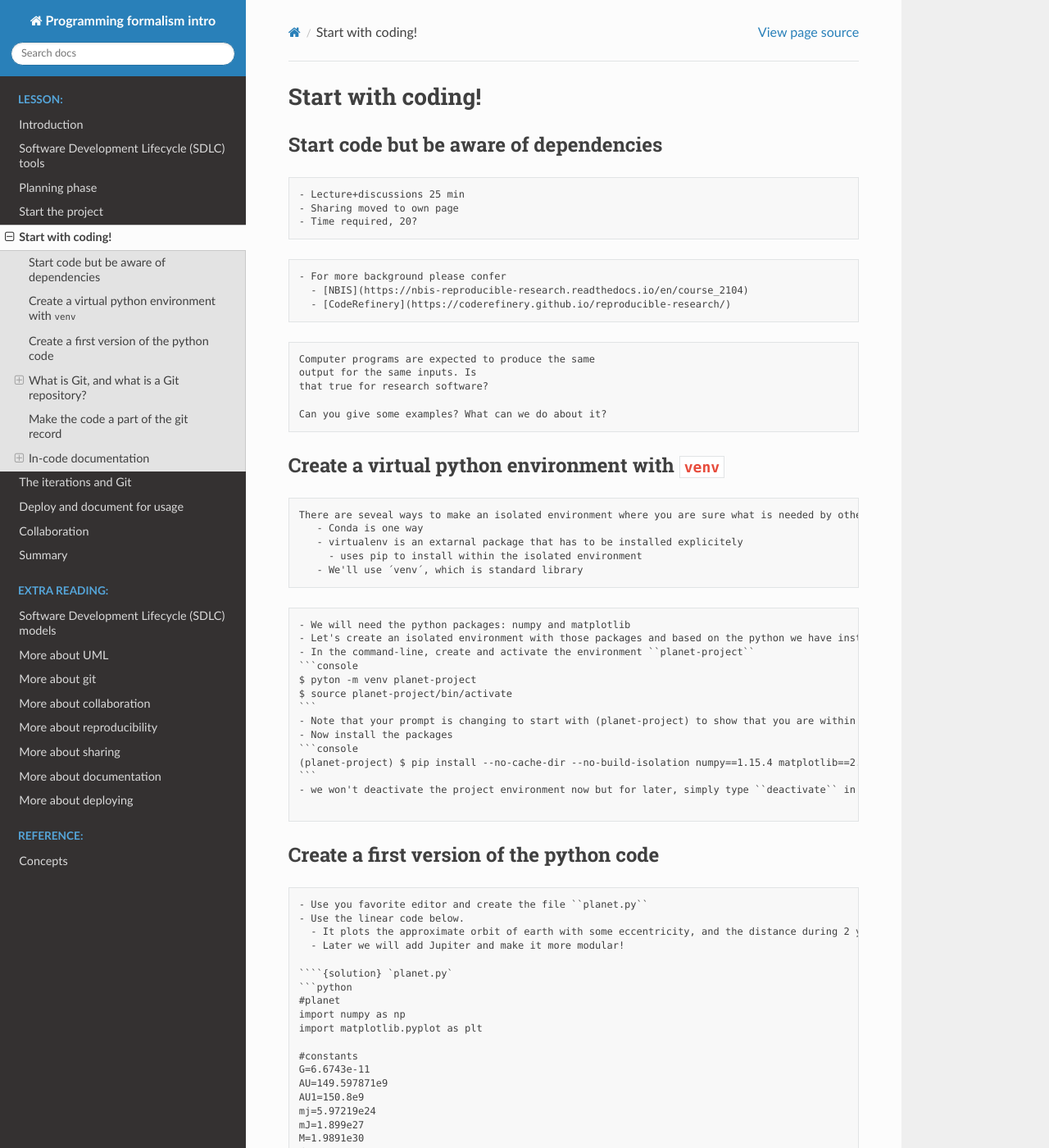
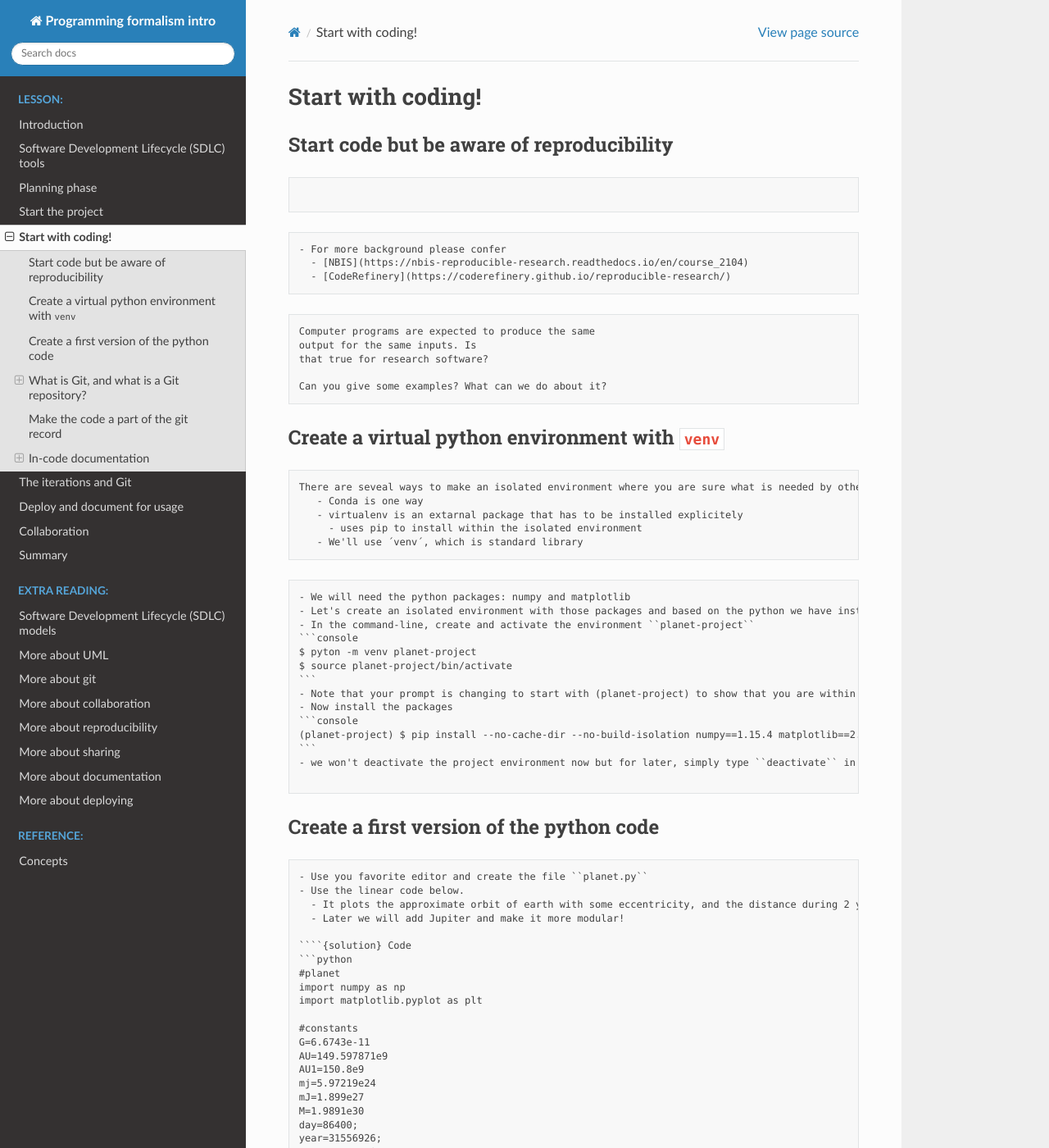
Before and after one commit to UPPMAX/programming_formalisms_intro, a Sphinx documentation site: the page built from doc/startup_code.md, in a window 1280 px wide and 1400 px high. Shown: the whole window at 82% size. Built offline with Sphinx 7.4.7 and the Read the Docs theme 2.0.0, drawn with Linux system fonts in a browser that asks for light colours; pages that are not in the unit, such as notebooks, are missing from menus; some of the changed text lies outside the part shown.

Commit message:
fixes startup_code.md

`````diff
--- a/doc/startup_code.md
+++ b/doc/startup_code.md
@@ -1,10 +1,7 @@
 # Start with coding!
-## Start code but be aware of dependencies
+## Start code but be aware of reproducibility
 
 ```{instructor-note}
-- Lecture+discussions 25 min
-- Sharing moved to own page
-- Time required, 20?
 ```
 
 ```{note}
@@ -56,7 +53,7 @@ $ source planet-project/bin/activate
   - It plots the approximate orbit of earth with some eccentricity, and the distance during 2 years to the sun.
   - Later we will add Jupiter and make it more modular!
 
-````{solution} `planet.py`
+````{solution} Code
 ```python
 #planet
 import numpy as np
`````
